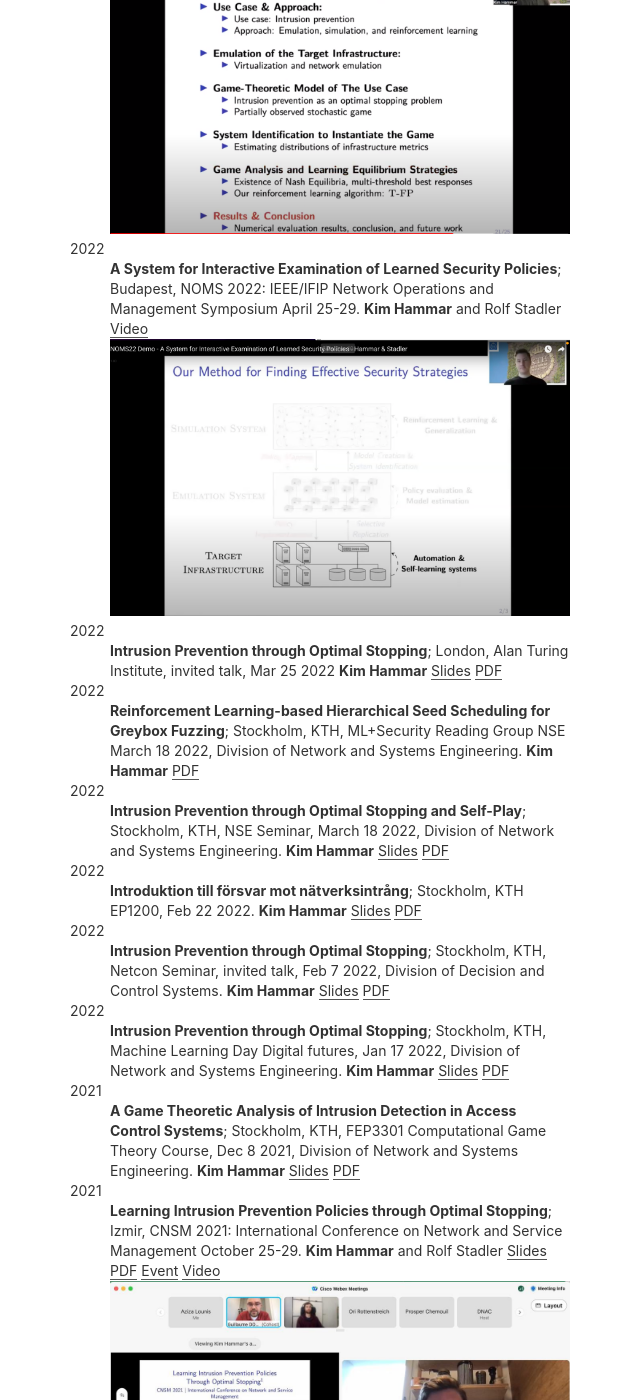
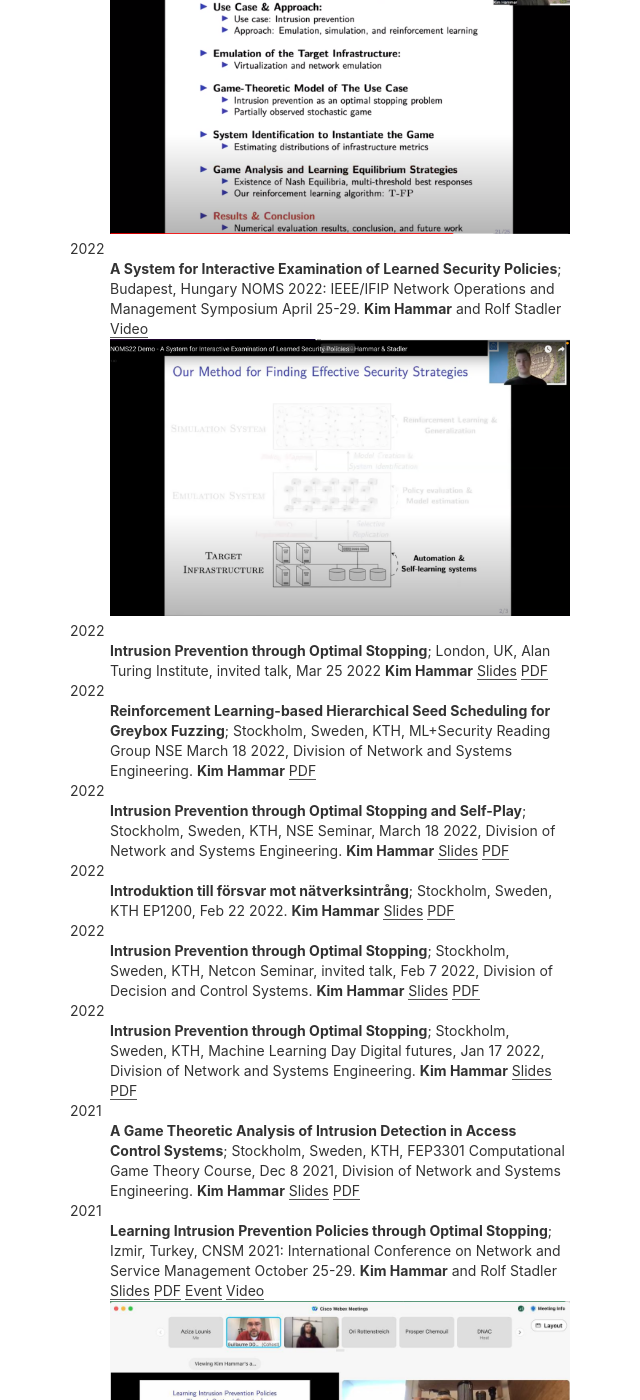
Before and after one commit to Limmen/Limmen.github.io, a Jekyll site: the page built from talks.md, in a window 1280 px wide and 1400 px high, scrolled down 1091 px. Shown: the whole window, without its empty margins (320-960 px from the left). Built offline with Jekyll 4.4.1, drawn with Linux system fonts in a browser that asks for light colours; some of the changed text lies outside the part shown.

Commit message:
add talk

```diff
--- a/talks.md
+++ b/talks.md
@@ -4,13 +4,13 @@
 ---
 
 2023
-:   **Intrusion Response through Optimal Stopping**; New York, invited talk, Quanyan Zhu's research group. 2023 30 January.
+:   **Intrusion Response through Optimal Stopping**; New York, USA, invited talk, Quanyan Zhu's research group. 2023 30 January.
     **Kim Hammar**
 	[Slides](https://www.slideshare.net/KimHammar/intrusion-response-through-optimal-stopping)
 	[PDF](/assets/slides/NYU_Invited_Talk_Optimal_Stopping_Hammar_30_jan_2023.pdf)
 
 2022
-:   **Självlärande system för cyberförsvar**; Linköping, IT-försvarsdagen 2022 Dec 6.
+:   **Självlärande system för cyberförsvar**; Linköping, Sweden, IT-försvarsdagen 2022 Dec 6.
     **Kim Hammar**
 	[Slides](https://www.slideshare.net/KimHammar/cnsm-2022-an-online-framework-for-adapting-security-policies-in-dynamic-it-environment-hammar-stadler)
 	[PDF](/assets/slides/IT_forsvarsdagen_22_Hammar.pdf)
@@ -25,14 +25,14 @@
 	[Video](https://www.youtube.com/watch?v=r1FD2-b-25g)
 
 2022
-:   **Self-learning Systems for Cyber Defense**; Lidingö, CDIS fall retreat, October 28 2022.
+:   **Self-learning Systems for Cyber Defense**; Lidingö, Sweden, CDIS fall retreat, October 28 2022.
     **Kim Hammar**
 	[Slides](https://www.slideshare.net/KimHammar/selflearning-systems-for-cyber-defense)
 	[PDF](/assets/slides/CDIS_fall_retreat_28_oct_22.pdf)
     [Video](https://youtu.be/tpal1DoNBy8)
 
 2022
-:   **Self-learning Intrusion Prevention Systems**; Stockholm, KTH, NSE Seminar, October 21 2022, Division of Network and Systems Engineering.
+:   **Self-learning Intrusion Prevention Systems**; Stockholm, Sweden, KTH, NSE Seminar, October 21 2022, Division of Network and Systems Engineering.
     **Kim Hammar**
 	[Slides](https://www.slideshare.net/KimHammar/selflearning-intrusion-prevention-systems)
 	[PDF](/assets/slides/NSE_seminar_oct_2022_Kim.pdf)
@@ -51,54 +51,54 @@
 	![icml22_presentation](/assets/icml22_presentation.png "Presentation at ICML 2022")
 
 2022
-:   **A System for Interactive Examination of Learned Security Policies**; Budapest, NOMS 2022: IEEE/IFIP Network Operations and Management Symposium April 25-29.
+:   **A System for Interactive Examination of Learned Security Policies**; Budapest, Hungary NOMS 2022: IEEE/IFIP Network Operations and Management Symposium April 25-29.
     **Kim Hammar** and Rolf Stadler
 	[Video](https://www.youtube.com/watch?v=18P7MjPKNDg)
    ![noms_2022_presentation](/assets/noms22_presentation_26_april_22.png "Presentation at NOMS 2022")
 
 2022
-:   **Intrusion Prevention through Optimal Stopping**; London, Alan Turing Institute, invited talk, Mar 25 2022
+:   **Intrusion Prevention through Optimal Stopping**; London, UK, Alan Turing Institute, invited talk, Mar 25 2022
     **Kim Hammar**
 	[Slides](https://www.slideshare.net/KimHammar/intrusion-prevention-through-optimal-stopping-251427388)
 	[PDF](/assets/slides/IPS_through_OptimalStopping_25_mar_2022_ATI_KimHammar.pdf)
 
 2022
-:   **Reinforcement Learning-based Hierarchical Seed Scheduling for Greybox Fuzzing**; Stockholm, KTH, ML+Security Reading Group NSE March 18 2022, Division of Network and Systems Engineering.
+:   **Reinforcement Learning-based Hierarchical Seed Scheduling for Greybox Fuzzing**; Stockholm, Sweden, KTH, ML+Security Reading Group NSE March 18 2022, Division of Network and Systems Engineering.
     **Kim Hammar**
 	[PDF](/assets/slides/MLSec_Reading_group_NSE_18_mar_22.pdf)
 
 2022
-:   **Intrusion Prevention through Optimal Stopping and Self-Play**; Stockholm, KTH, NSE Seminar, March 18 2022, Division of Network and Systems Engineering.
+:   **Intrusion Prevention through Optimal Stopping and Self-Play**; Stockholm, Sweden, KTH, NSE Seminar, March 18 2022, Division of Network and Systems Engineering.
     **Kim Hammar**
 	[Slides](https://www.slideshare.net/KimHammar/intrusion-prevention-through-optimal-stopping-and-selfplay)
 	[PDF](/assets/slides/NSE_Seminar_18_March_2022_Kim_Hammar.pdf)
 
 2022
-:   **Introduktion till försvar mot nätverksintrång**; Stockholm, KTH EP1200, Feb 22 2022.
+:   **Introduktion till försvar mot nätverksintrång**; Stockholm, Sweden, KTH EP1200, Feb 22 2022.
     **Kim Hammar**
 	[Slides](https://www.slideshare.net/KimHammar/introduktion-till-frsvar-mot-ntverksintrng-22-feb-2022-ep1200-kth)
 	[PDF](/assets/slides/Intro_till_forsvar_mot_natverksintrang_EP1200_16_2_22.pdf)
 
 2022
-:   **Intrusion Prevention through Optimal Stopping**; Stockholm, KTH, Netcon Seminar, invited talk, Feb 7 2022, Division of Decision and Control Systems.
+:   **Intrusion Prevention through Optimal Stopping**; Stockholm, Sweden, KTH, Netcon Seminar, invited talk, Feb 7 2022, Division of Decision and Control Systems.
     **Kim Hammar**
 	[Slides](https://www.slideshare.net/KimHammar/intrusion-prevention-through-optimal-stopping-251125924)
 	[PDF](/assets/slides/Netcon_talk_7_feb_2022_OptimalStopping_Intrusion_Prevention_Kim_Hammar.pdf)
 
 2022
-:   **Intrusion Prevention through Optimal Stopping**; Stockholm, KTH, Machine Learning Day Digital futures, Jan 17 2022, Division of Network and Systems Engineering.
+:   **Intrusion Prevention through Optimal Stopping**; Stockholm, Sweden, KTH, Machine Learning Day Digital futures, Jan 17 2022, Division of Network and Systems Engineering.
     **Kim Hammar**
 	[Slides](https://www.slideshare.net/KimHammar/intrusion-prevention-through-optimal-stopping)
 	[PDF](/assets/slides/Machine_Learning_Day_Digital_Futures_17_Jan_2022_Hammar_Stadler.pdf)
 
 2021
-:   **A Game Theoretic Analysis of Intrusion Detection in Access Control Systems**; Stockholm, KTH, FEP3301 Computational Game Theory Course, Dec 8 2021, Division of Network and Systems Engineering.
+:   **A Game Theoretic Analysis of Intrusion Detection in Access Control Systems**; Stockholm, Sweden, KTH, FEP3301 Computational Game Theory Course, Dec 8 2021, Division of Network and Systems Engineering.
     **Kim Hammar**
 	[Slides](https://www.slideshare.net/KimHammar/a-game-theoretic-analysis-of-intrusion-detection-in-access-control-systems-paper-review)
 	[PDF](/assets/slides/FEP3301_Presentation_Hammar_8_Dec_2021.pdf)
 
 2021
-:   **Learning Intrusion Prevention Policies through Optimal Stopping**; Izmir, CNSM 2021: International Conference on Network and Service Management October 25-29.
+:   **Learning Intrusion Prevention Policies through Optimal Stopping**; Izmir, Turkey, CNSM 2021: International Conference on Network and Service Management October 25-29.
     **Kim Hammar** and Rolf Stadler
 	[Slides](https://www.slideshare.net/KimHammar/learning-intrusion-prevention-policies-through-optimal-stopping-cnsm2021)
 	[PDF](/assets/slides/CNSM_2021_Hammar_Stadler_28_Oct.pdf)
@@ -108,13 +108,13 @@
 	![cnsm_2021_presentation](/assets/cnsm21_presentation.png "Presentation at CNSM 2021")
 
 2021
-:   **Reinforcement Learning Algorithms for Adaptive Cyber Defense against Heartbleed**; Stockholm, KTH, ML+Security Reading Group NSE October 22 2021, Division of Network and Systems Engineering.
+:   **Reinforcement Learning Algorithms for Adaptive Cyber Defense against Heartbleed**; Stockholm, Sweden, KTH, ML+Security Reading Group NSE October 22 2021, Division of Network and Systems Engineering.
     **Kim Hammar**
 	[Slides](https://www.slideshare.net/KimHammar/reinforcement-learning-algorithms-for-adaptive-cyber-defense-against-heartbleed)
 	[PDF](/assets/slides/mlsec_NSE_reading_group_22_oct_2021_Hammar.pdf)
 
 2021
-:   **Självlärande system för cybersäkerhet**; Stockholm, KTH, CDIS, Division of Network and Systems Engineering, Besök av riksdagens försvarsutskott (S) 20 Oct 2021.
+:   **Självlärande system för cybersäkerhet**; Stockholm, Sweden, KTH, CDIS, Division of Network and Systems Engineering, Besök av riksdagens försvarsutskott (S) 20 Oct 2021.
     **Kim Hammar**
 	[Slides](https://www.slideshare.net/KimHammar/sjlvlrande-system-fr-cyberskerhet)
 	[PDF](/assets/slides/riksdagens_forsvarsutskott_S_CDIS_Hammar_20_oct_2021.pdf)
@@ -132,37 +132,37 @@
 	[PDF](/assets/slides/NSE_seminar_8_oct_21_Hammar_Stadler.pdf)
 
 2021
-:   **Self-Learning Systems for Cyber Security**; Enköping, Ledningsregementet, August 18 2021.
+:   **Self-Learning Systems for Cyber Security**; Enköping, Sweden, Ledningsregementet, August 18 2021.
     **Kim Hammar**
 	[Slides](https://www.slideshare.net/KimHammar/selflearning-systems-for-cyber-security-250086888)
 	[PDF](/assets/slides/Hammar_Stadler_Self_Learning_Systems_Enkoping_18_aug_21.pdf)
 
 2021
-:   **MuZero**; Stockholm, KTH, ML+Security Reading Group NSE April 23 2021, Division of Network and Systems Engineering.
+:   **MuZero**; Stockholm, Sweden, KTH, ML+Security Reading Group NSE April 23 2021, Division of Network and Systems Engineering.
     **Kim Hammar**
 	[Slides](https://www.slideshare.net/KimHammar/muzero-ml-security-reading-group)
 	[PDF](/assets/slides/muzero_ml_reading_group_23_apr_21_KimHammar.pdf)
 
 2021
-:   **Self-Learning Systems for Cyber Security**; Stockholm, KTH, NSE Seminar April 9 2021, Division of Network and Systems Engineering.
+:   **Self-Learning Systems for Cyber Security**; Stockholm, Sweden, KTH, NSE Seminar April 9 2021, Division of Network and Systems Engineering.
     **Kim Hammar** and Rolf Stadler
 	[Slides](https://www.slideshare.net/KimHammar/selflearning-systems-for-cyber-security-245974483)
 	[PDF](/assets/slides/nse_seminar_9_april_21_KimHammar.pdf)
 
 2021
-:   **Self-Learning Systems for Cyber Security**; Stockholm, KTH, CDIS Spring Conference March 24 2021.
+:   **Self-Learning Systems for Cyber Security**; Stockholm, Sweden, KTH, CDIS Spring Conference March 24 2021.
     **Kim Hammar** and Rolf Stadler
 	[Slides](https://www.slideshare.net/KimHammar/selflearning-systems-for-cyber-security-245001363)
 	[PDF](/assets/slides/Kim_Hammar_Rolf_Stadler_CDIS_Spring_Conference_March_24_Self_learning_Systems_for_Defense.pdf)
 
 2020
-:   **Self-Learning Systems for Cyber Security**; Stockholm, KTH, NSE Seminar 4 Dec 2020, Division of Network and Systems Engineering.
+:   **Self-Learning Systems for Cyber Security**; Stockholm, Sweden, KTH, NSE Seminar 4 Dec 2020, Division of Network and Systems Engineering.
     **Kim Hammar** and Rolf Stadler
 	[Slides](https://www.slideshare.net/KimHammar/nse-seminar-4dechammarstadler)
 	[PDF](/assets/slides/NSE_seminar_4_dec_Hammar_Stadler.pdf)
 
 2020
-:   **Finding Effective Security Strategies through Reinforcement Learning and Self-Play**; Izmir, CNSM 2020: International Conference on Network and Service Management November 2-6.
+:   **Finding Effective Security Strategies through Reinforcement Learning and Self-Play**; Izmir, Turkey, CNSM 2020: International Conference on Network and Service Management November 2-6.
     **Kim Hammar** and Rolf Stadler
 	[Slides](https://www.slideshare.net/KimHammar/cdis-hammar-stadler15oct2020)
 	[PDF](/assets/slides/cnsm_2020_hammar_stadler_3_nov.pdf)
@@ -171,17 +171,17 @@
 	![cnsm_2020_presentation](/assets/cnsm20_presentation.png "Presentation at CNSM 2020")
 
 2020
-:   **Self-Learning Systems for Cyber Security**; Stockholm, KTH, Center for Cyber Defense and Information Security, October 15 2020.
+:   **Self-Learning Systems for Cyber Security**; Stockholm, Sweden, KTH, Center for Cyber Defense and Information Security, October 15 2020.
 	[Slides](https://www.slideshare.net/KimHammar/selflearning-systems-for-cyber-security)
 	[PDF](/assets/slides/cdis_hammar_stadler_15_oct_2020.pdf)
 
 2020
-:   **A Deep Journey of Playing Games with Reinforcement Learning**; Stockholm, KTH, Division of Network and Systems Engineering, January 31 2020.
+:   **A Deep Journey of Playing Games with Reinforcement Learning**; Stockholm, Sweden, KTH, Division of Network and Systems Engineering, January 31 2020.
 	[Slides](https://www.slideshare.net/KimHammar/nse-kth-seminardeeprlgameskimhammar31jan2020)
 	[PDF](/assets/slides/deepmind_rl_nse.pdf)
 
 2019
-:   **End-to-End ML Pipelines with Databricks Delta and Hopsworks Feature Store**; Amsterdam, Spark+AI Summit October 2019.
+:   **End-to-End ML Pipelines with Databricks Delta and Hopsworks Feature Store**; Amsterdam, Netherlands, Spark+AI Summit October 2019.
 	[Event](https://databricks.com/session_eu19/end-to-end-spark-tensorflow-pytorch-pipelines-with-databricks-delta)
 	[Video](https://www.youtube.com/watch?v=zGNQQfEjCQY)
 	[Slides](https://www.slideshare.net/KimHammar/spark-ai-summitoct172019kimhammarjimdowlingv6)
@@ -189,24 +189,24 @@
 	![sais_2019](/assets/sais2019.jpg "Spark+AI Summit 2019 Amsterdam")
 
 2019
-:   **Distributed Deep Learning with Hopsworks**; Bosön, EIT Big Data Summer School, 10 August 2019.
+:   **Distributed Deep Learning with Hopsworks**; Bosön, Sweden, EIT Big Data Summer School, 10 August 2019.
 	[Event](https://bdaschool2019.github.io)
 	[Slides](https://www.slideshare.net/KimHammar/eit-digital-bigdatasummerschool8aug2019kimhammar-162409943)
 	[PDF](/assets/slides/ddl_eit.pdf)
 	![eit_summer_school](/assets/summer_school.jpg "EIT Summer School Hopsworks")
 
 2019
-:   **Introduction to Large Scale Machine Learning**; Stockholm, CGI Trainee Lecture, May 2019.
+:   **Introduction to Large Scale Machine Learning**; Stockholm, Sweden, CGI Trainee Lecture, May 2019.
 	[Slides](https://www.slideshare.net/KimHammar/cgi-trainees-workshop-distributed-deep-learning-245-2019-kim-hammar)
 	[PDF](/assets/slides/ddl_cgi.pdf)
 
 2019
-:   **Machine Learning Infrastructure for the Steel Industry**; Hagfors, meeting at Uddeholm AB, May 8 2019.
+:   **Machine Learning Infrastructure for the Steel Industry**; Hagfors, Sweden, meeting at Uddeholm AB, May 8 2019.
 	[Slides](https://www.slideshare.net/KimHammar/uddeholm-ml-workshophagforskimhammar)
 	[PDF](/assets/slides/uddeholm.pdf)
 
 2019
-:   **Distributed Deep Learning with Hopsworks**; San Francisco, SF machine Learning Meetup, 25 April 2019.
+:   **Distributed Deep Learning with Hopsworks**; San Francisco, USA, SF machine Learning Meetup, 25 April 2019.
 	[Slides](https://www.slideshare.net/KimHammar/distributed-deep-learningwithhopsworkskimhammar25april2019)
 	[Event](https://www.meetup.com/sfmachinelearning/events/260177607)
 	[Video](https://www.youtube.com/watch?v=V6siDg2REZQ&feature=youtu.be&t=2697)
@@ -214,19 +214,19 @@
 	![sf_ml_meetup](/assets/mesosphere_meetup_sf.jpeg "Mesosphere Meetup San Francisco")
 
 2019
-:   **Distributed Deep Learning with the Hopsworks Feature Store**; Palo Alto, HopsML Meetup, 23 April 2019.
+:   **Distributed Deep Learning with the Hopsworks Feature Store**; Palo Alto, USA, HopsML Meetup, 23 April 2019.
 	[Slides](https://www.slideshare.net/KimHammar/hopsworks-hands-onfeaturestorepaloaltokimhammar23april2019)
 	[PDF](/assets/slides/featurestore_palo_alto.pdf)
 	[Event](https://www.eventbrite.ie/e/hopsworks-hands-on-feature-store-distributed-deep-learning-and-more-tickets-58136928117)
 	![sf_featurestore_train](/assets/sf_train_office_w_jim.png "SF Feature Store HopsML Meetup")
 
 2019
-:   **Feature Store: the missing data layer in ML pipelines**; Stockholm, Spotify Machine Learning Guild Fika, February 26 2019.
+:   **Feature Store: the missing data layer in ML pipelines**; Stockholm, Sweden, Spotify Machine Learning Guild Fika, February 26 2019.
 	[Slides](https://www.slideshare.net/KimHammar/kim-hammar-spotify-ml-guild-meetup-feature-stores)
 	[PDF](/assets/slides/featurestore_spotify.pdf)
 
 2019
-:   **Feature Store: the missing data layer in ML pipelines**; Brussels, FOSDEM, January 30 2019.
+:   **Feature Store: the missing data layer in ML pipelines**; Brussels, Belgium, FOSDEM, January 30 2019.
 	[Event](https://archive.fosdem.org/2019/schedule/event/feature_store/)
 	[Slides](https://www.slideshare.net/KimHammar/kim-hammar-feature-store-the-missing-data-layer-in-ml-pipelines-hopsml-meetup-stockholm)
 	[Video](https://www.youtube.com/watch?v=86rrEJqRLO4&t=)
@@ -234,44 +234,44 @@
 	![fosdem_featurestore](/assets/fosdem_brussels5.jpeg "Feature Store - FOSDEM")
 
 2019
-:   **Feature Store: the missing data layer in ML pipelines**; Stockholm, HopsML meetup, January 29 2019.
+:   **Feature Store: the missing data layer in ML pipelines**; Stockholm, Sweden, HopsML meetup, January 29 2019.
 	[Event](https://www.meetup.com/HopsML-Stockholm/events/257952659/)
 	[Slides](https://www.slideshare.net/KimHammar/kim-hammar-feature-store-the-missing-data-layer-in-ml-pipelines-hopsml-meetup-stockholm)
 	[PDF](/assets/slides/featurestore_hopsml.pdf)
 	![hopsml_featurestore](/assets/hopsml_meetup_stockholm.jpeg "Feature Store - HopsML")
 
 2018
-:   **Deep Text Mining of Instagram Data Without Strong Supervision**; Santiago, International conference on Web Intelligence, December 4 2018.
+:   **Deep Text Mining of Instagram Data Without Strong Supervision**; Santiago, Chile, International conference on Web Intelligence, December 4 2018.
 	[Event](https://webintelligence2018.com/)
 	[PDF](/assets/slides/web_intelligence_santiago_pres.pdf)
 	[Slides](https://www.slideshare.net/KimHammar/wi-2018-santiago)
 
 2018
-:   **The Future of Deep Learning**; Stockholm, HopsML Meetup panel discussion.
+:   **The Future of Deep Learning**; Stockholm, Sweden, HopsML Meetup panel discussion.
 	[Event](https://www.meetup.com/HopsML-Stockholm/events/256064863/)
     ![panel_discussion](/assets/hopsml_meetup_panel.jpeg "HopsML Meetup Panel Discussion: The Future of Deep Learning")
 
 2018
-:   **Distributed Deep Learning**; Stockholm, RISE Machine Learning Study group.
+:   **Distributed Deep Learning**; Stockholm, Sweden, RISE Machine Learning Study group.
 	[Slides](https://www.slideshare.net/KimHammar/kim-hammar-distributed-deep-learning-rise-learning-machines-meetup)
 	[PDF](/assets/slides/rise_ml.pdf)
 
 2018
-:   **Building a Fault-Tolerant ETL Pipeline for Claims CAFé**; Chicago, Internship Presentation, Allstate, August 30 2018.
+:   **Building a Fault-Tolerant ETL Pipeline for Claims CAFé**; Chicago, USA, Internship Presentation, Allstate, August 30 2018.
 	[Slides](https://www.slideshare.net/KimHammar/kim-hammar-allstate-internship-presentation-data-engineering-analytics-claims-cafe)
 	[PDF](/assets/slides/allstate_defense.pdf)
 	![allstate_1](/assets/allstate1.jpg "Allstate Internship")
 	![allstate_2](/assets/allstate2.jpg "Allstate Internship")
 
 2018
-:   **Deep Text Mining of Instagram Data Without Strong Supervision**; Stockholm, Master's Thesis Defense, KTH, June 1 2018.
+:   **Deep Text Mining of Instagram Data Without Strong Supervision**; Stockholm, Sweden, Master's Thesis Defense, KTH, June 1 2018.
 	[Video](https://www.youtube.com/watch?v=OgFQIGAhPgQ&t=1567s)
 	[Slides](https://www.slideshare.net/KimHammar/kim-hammar-msc-thesis-defense-2018)
 	[PDF](/assets/slides/master_defense.pdf)
 	![master_thesis_defense](/assets/master_thesis_defense.jpeg "Master Thesis Defense")
 
 2018
-:   **Human Activity Recognition: On-Edge Inference and Distributed Deep Learning**; Stockholm, Hadoop User Group Meetup, January 9, 2018.
+:   **Human Activity Recognition: On-Edge Inference and Distributed Deep Learning**; Stockholm, Sweden, Hadoop User Group Meetup, January 9, 2018.
 	[Event](https://www.meetup.com/stockholm-hug/events/247080325/)
 	[Slides](https://www.slideshare.net/KimHammar/kim-hammar-konstantin-sozinov-distributed-lstm-training-predicting-human-activities-on-edge-devices-stockholm-hadoop-user-group-meetup)
 	[PDF](/assets/slides/har.pdf)
```
Also changed, not shown: other parts of talks.md (+1 -1 lines).
